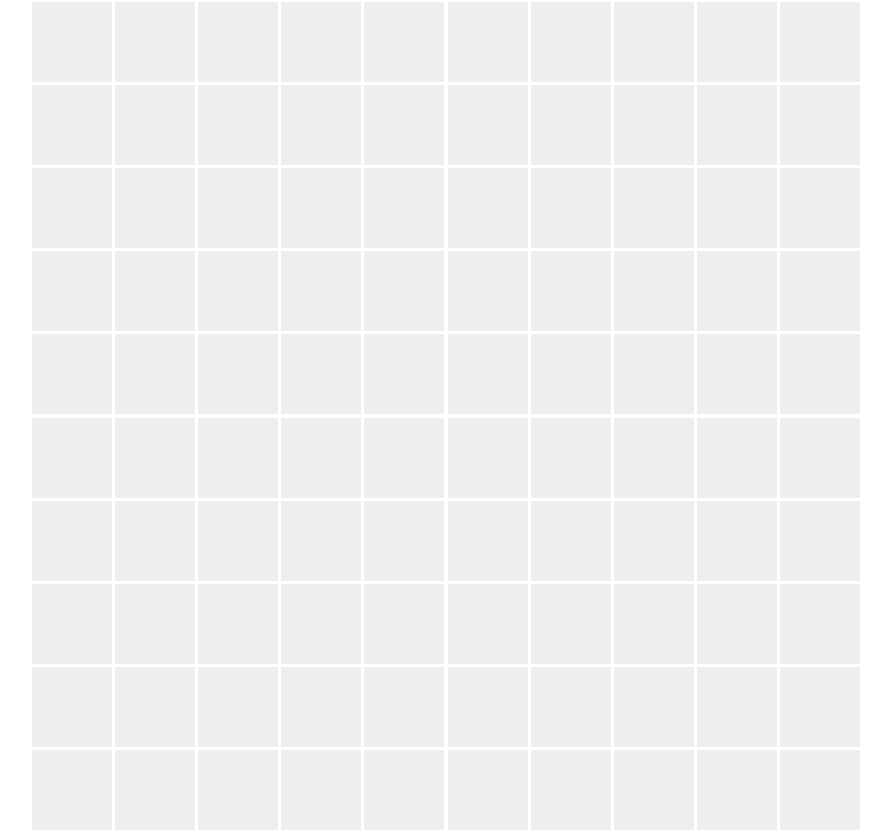
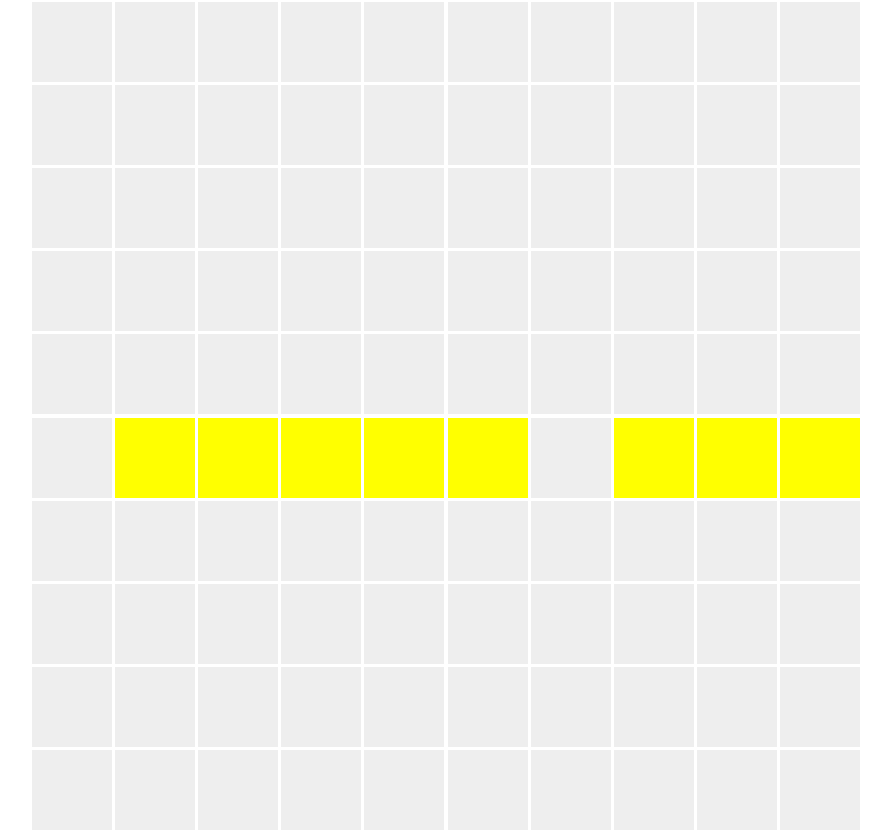
Before and after one commit to Jahmilli/graph-display, a React (Create React App) app: page / in a window 1280 px wide. Shown: the whole page, without its empty margins (194-1085 px from the left). Built offline with nearby package versions, Linux system fonts and the light colour scheme.

Commit message:
added columnBlocked Style

```diff
--- a/src/components/presentational/Grid/Grid.module.css
+++ b/src/components/presentational/Grid/Grid.module.css
@@ -26,6 +26,11 @@
   cursor: pointer;
 }
 
+.columnBlocked {
+  composes: column;
+  background-color: yellow;
+}
+
 .columnPath {
   composes: column;
   background-color: green;
--- a/src/components/presentational/Grid/Grid.tsx
+++ b/src/components/presentational/Grid/Grid.tsx
@@ -14,9 +14,24 @@ const Grid: React.FunctionComponent<GridProps> = ({ size }) => {
   const [selectedDestination, setSelectedDestination] = React.useState<number[]>([]);
   const [gridPath, setGridPath] = React.useState<any>({});
   const [grid, setGrid] = React.useState([]);
+  const [blocked, setBlocked] = React.useState<any>({
+    "5,1": true,
+    "5,2": true,
+    "5,3": true,
+    "5,4": true,
+    "5,5": true,
+    "5,7": true,
+    "5,8": true,
+    "5,9": true,
+  });
+
+  console.log('blocked is ', blocked);
+  let testArr = [5,9];
+
 
   // Styles
   const columnStyle = styles.column;
+  const columnBlockedStyle = styles.columnBlocked;
   const columnPathStyle = styles.columnPath;
   const columnSelectedStyle = styles.columnSelected;
 
@@ -58,7 +73,6 @@ const Grid: React.FunctionComponent<GridProps> = ({ size }) => {
         arr.push(adjacentVals.left);
       }
     }
-    console.log(`FINAL: x is ${x} and y is: ${y}`, arr);
     // console.log('arr is ', arr);
     return arr;
   }
@@ -88,10 +102,16 @@ const Grid: React.FunctionComponent<GridProps> = ({ size }) => {
     return pathMap;
   }
 
+  let isBlocked = (arr: any) => {
+    return blocked[arr];
+  }
 
   // Returns the class based on what position we're viewing
   let getClass = (arr: any, result: any = []) => {
-    if (arr[0] === selectedPosition[0] && arr[1] === selectedPosition[1]) {
+    if (isBlocked(arr)) {
+      console.log('is blocked', arr);
+      return columnBlockedStyle;
+    } else if (arr[0] === selectedPosition[0] && arr[1] === selectedPosition[1]) {
       return columnSelectedStyle;
     } else if (result[arr]) {
       console.log('gridpath was selected', arr, gridPath[arr], gridPath);
@@ -118,7 +138,6 @@ const Grid: React.FunctionComponent<GridProps> = ({ size }) => {
             <div
               key={`${i}-${j}`}
               onClick={() => handleSetSelectedPosition([i,j])}
-              // className={i === selectedPosition[0] && j === selectedPosition[1] ? columnSelectedStyle : columnStyle}
               className={getClass([i, j], result)}
               style={{ height: `${100/size}vh`, width: `${100/size}vh`, margin: '0.1em'}}>
             </div>
@@ -131,17 +150,17 @@ const Grid: React.FunctionComponent<GridProps> = ({ size }) => {
 
     let matrix = createMatrix();
     setGrid(matrix);
-  }, [size, selectedPosition]);
+  }, [size, selectedPosition, blocked]);
 
 
   const handleSetSelectedPosition = (position: number[]) => {
     setSelectedPosition(position);
   };
 
+  // console.log('testArr', isBlocked(testArr));
+
   return (
     <div className={styles.grid}>
-      {/* <h1>{selectedPosition}</h1> */}
-      {/* <h1>Hello World</h1> */}
       { grid }
     </div>
   );
```
